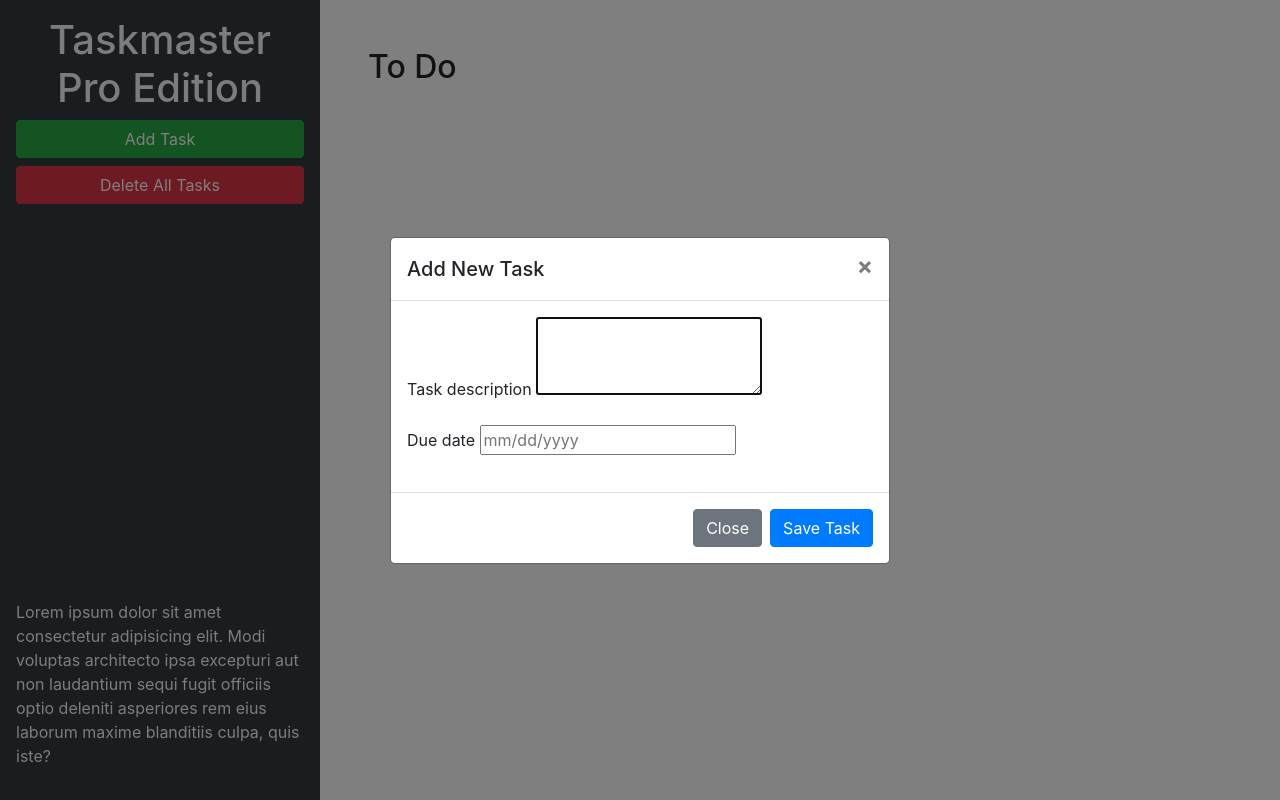
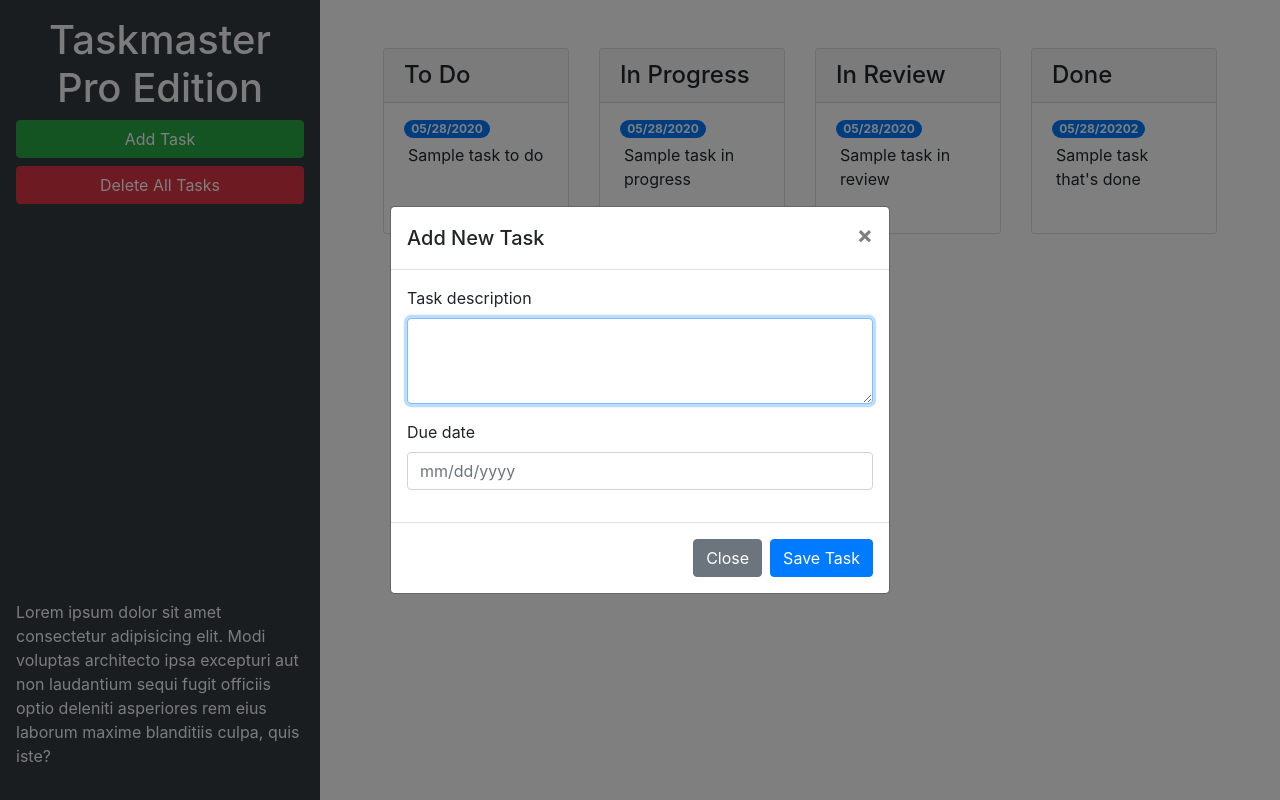
Before and after one commit to MacFGlenn/taskmaster-pro, a plain HTML site: page index.html in a window 1280 px wide. Both pictures are taken after a click on the button "Add Task". Drawn offline with nearby package versions, Linux system fonts and the light colour scheme.

Commit message:
added bootstrap to polish the ui

```diff
--- a/index.html
+++ b/index.html
@@ -1,44 +1,118 @@
 <!DOCTYPE html>
 <html lang="en">
-
   <head>
-  <meta charset="UTF-8">
-  <meta name="viewport" content="width=device-width, initial-scale=1.0">
-  <meta http-equiv="X-UA-Compatible" content="ie=edge">
-  <link rel="stylesheet" href="https://cdnjs.cloudflare.com/ajax/libs/twitter-bootstrap/4.3.1/css/bootstrap.min.css">
+    <meta charset="UTF-8" />
+    <meta name="viewport" content="width=device-width, initial-scale=1.0" />
+    <meta http-equiv="X-UA-Compatible" content="ie=edge" />
+    <link
+      rel="stylesheet"
+      href="https://cdnjs.cloudflare.com/ajax/libs/twitter-bootstrap/4.3.1/css/bootstrap.min.css"
+    />
     <link rel="stylesheet" href="./assets/css/style.css" />
     <title>Taskmaster Pro</title>
   </head>
 
   <body>
-
     <div class="row min-vh-100 no-gutters">
-    <header class="col-12 col-lg-3 bg-dark text-light d-flex flex-column p-4 p-lg-3">
+      <header
+        class="col-12 col-lg-3 bg-dark text-light d-flex flex-column p-4 p-lg-3"
+      >
         <h1 class="text-center">Taskmaster Pro Edition</h1>
-      <button id="create-task" class="btn btn-block btn-success" data-toggle="modal" data-target="#task-form-modal">Add
-        Task</button>
-      <button id="remove-tasks" class="btn btn-block btn-danger">Delete All Tasks</button>
-      <p class="mt-auto">Lorem ipsum dolor sit amet consectetur adipisicing elit. Modi voluptas architecto ipsa
-        excepturi aut non
-        laudantium sequi fugit officiis optio deleniti asperiores rem eius laborum maxime blanditiis culpa, quis iste?
+        <button
+          id="create-task"
+          class="btn btn-block btn-success"
+          data-toggle="modal"
+          data-target="#task-form-modal"
+        >
+          Add Task
+        </button>
+        <button id="remove-tasks" class="btn btn-block btn-danger">
+          Delete All Tasks
+        </button>
+        <p class="mt-auto">
+          Lorem ipsum dolor sit amet consectetur adipisicing elit. Modi voluptas
+          architecto ipsa excepturi aut non laudantium sequi fugit officiis
+          optio deleniti asperiores rem eius laborum maxime blanditiis culpa,
+          quis iste?
         </p>
       </header>
       <main class="col-12 col-lg-9">
-      <div class="m-5">
-        <h2>To Do</h2>
-        <ul id="list-toDo" class="list-group"> </ul>
+        <div class="m-5 row justify-content-around">
+          <!-- todo start -->
+          <div class="col-12 col-md-6 col-xl-3 mb-3">
+            <div class="card">
+              <h4 class="card-header">To Do</h4>
+              <ul id="list-toDo" class="list-group list-group-flush">
+                <li class="list-group-item">
+                  <span class="badge badge-primary badge-pill">05/28/2020</span>
+                  <p class="m-1">Sample task to do</p>
+                </li>
+              </ul>
+            </div>
+          </div>
+          <!-- todo end -->
+          <!-- in progress start -->
+          <div class="col-12 col-md-6 col-xl-3 mb-3">
+            <div class="card">
+              <h4 class="card-header">In Progress</h4>
+              <ul id="list-inProgress" class="list-group list-group-flush">
+                <li class="list-group-item">
+                  <span class="badge badge-primary badge-pill">05/28/2020</span>
+                  <p class="m-1">Sample task in progress</p>
+                </li>
+              </ul>
+            </div>
+          </div>
+          <!--  in progress end -->
+          <!-- in review start -->
+          <div class="col-12 col-md-6 col-xl-3 mb-3">
+            <div class="card">
+              <h4 class="card-header">In Review</h4>
+              <ul id="list-inReview" class="list-group list-group-flush">
+                <li class="list-group-item">
+                  <span class="badge badge-primary badge-pill">05/28/2020</span>
+                  <p class="m-1">Sample task in review</p>
+                </li>
+              </ul>
+            </div>
+          </div>
+          <!-- in review end -->
+          <!-- done start -->
+          <div class="col-12 col-md-6 col-xl-3 mb-3">
+            <div class="card">
+              <h4 class="card-header">Done</h4>
+              <ul id="list-done" class="list-group list-group-flush">
+                <li class="list-group-item">
+                  <span class="badge badge-primary badge-pill">05/28/20202</span>
+                  <p class="m-1">Sample task that's done</p>
+                </li>
+              </ul>
+            </div>
+          </div>
+          <!--  done end -->
         </div>
       </main>
     </div>
 
     <!-- Modal -->
-  <div class="modal fade" id="task-form-modal" tabindex="-1" role="dialog" aria-labelledby="task-form-modal"
-    aria-hidden="true">
+    <div
+      class="modal fade"
+      id="task-form-modal"
+      tabindex="-1"
+      role="dialog"
+      aria-labelledby="task-form-modal"
+      aria-hidden="true"
+    >
       <div class="modal-dialog modal-dialog-centered" role="document">
         <div class="modal-content">
           <div class="modal-header">
             <h5 class="modal-title" id="task-form-modal">Add New Task</h5>
-          <button type="button" class="close" data-dismiss="modal" aria-label="Close">
+            <button
+              type="button"
+              class="close"
+              data-dismiss="modal"
+              aria-label="Close"
+            >
               <span aria-hidden="true">&times;</span>
             </button>
           </div>
@@ -46,16 +120,28 @@
             <form>
               <div class="form-group">
                 <label for="modalTaskDescription">Task description</label>
-              <textarea id="modalTaskDescription" rows="3"></textarea>
+                <textarea id="modalTaskDescription" rows="3" class="form-control"></textarea>
               </div>
               <div class="form-group">
                 <label for="modalDueDate">Due date</label>
-              <input type="text" id="modalDueDate" placeholder="mm/dd/yyyy" autocomplete="off" />
+                <input
+                  type="text"
+                  class="form-control"
+                  id="modalDueDate"
+                  placeholder="mm/dd/yyyy"
+                  autocomplete="off"
+                />
               </div>
             </form>
           </div>
           <div class="modal-footer">
-          <button type="button" class="btn btn-secondary" data-dismiss="modal">Close</button>
+            <button
+              type="button"
+              class="btn btn-secondary"
+              data-dismiss="modal"
+            >
+              Close
+            </button>
             <button type="button" class="btn btn-primary">Save Task</button>
           </div>
         </div>
@@ -67,5 +153,4 @@
     <script src="https://cdnjs.cloudflare.com/ajax/libs/twitter-bootstrap/4.3.1/js/bootstrap.min.js"></script>
     <script src="./assets/js/script.js"></script>
   </body>
-
 </html>
```
Lines whose indentation alone changed are shown as unchanged.
